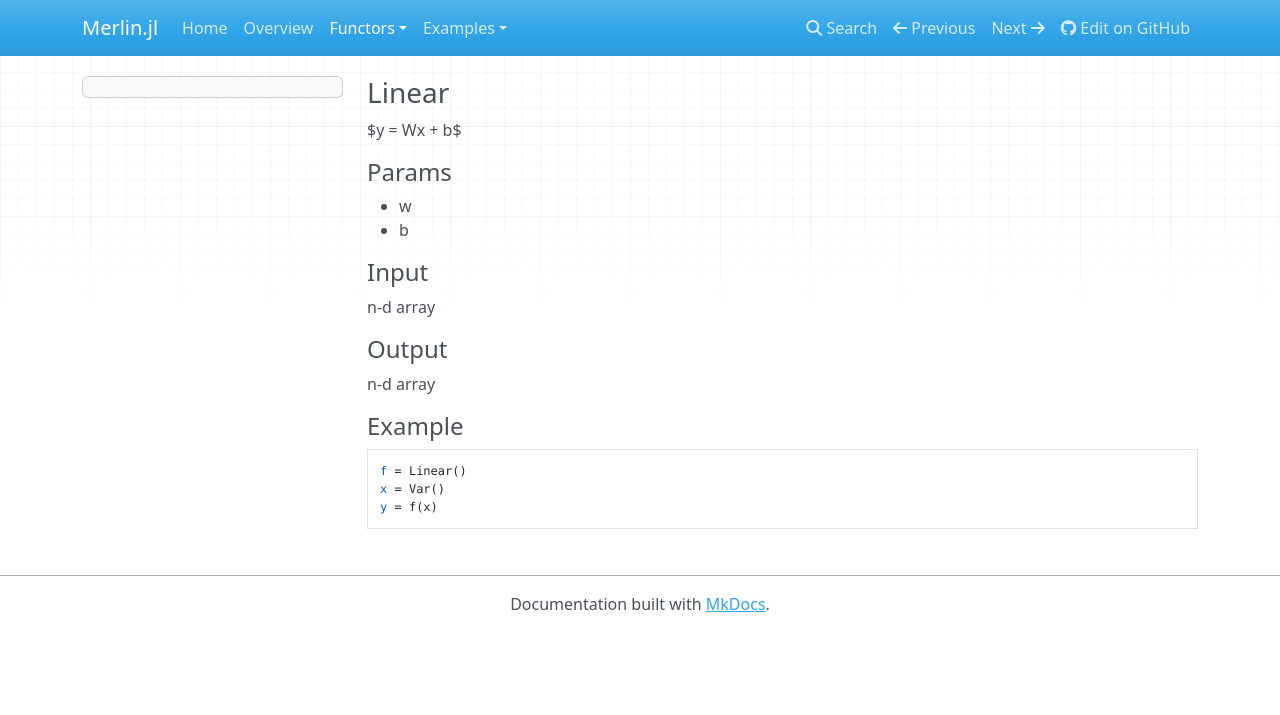
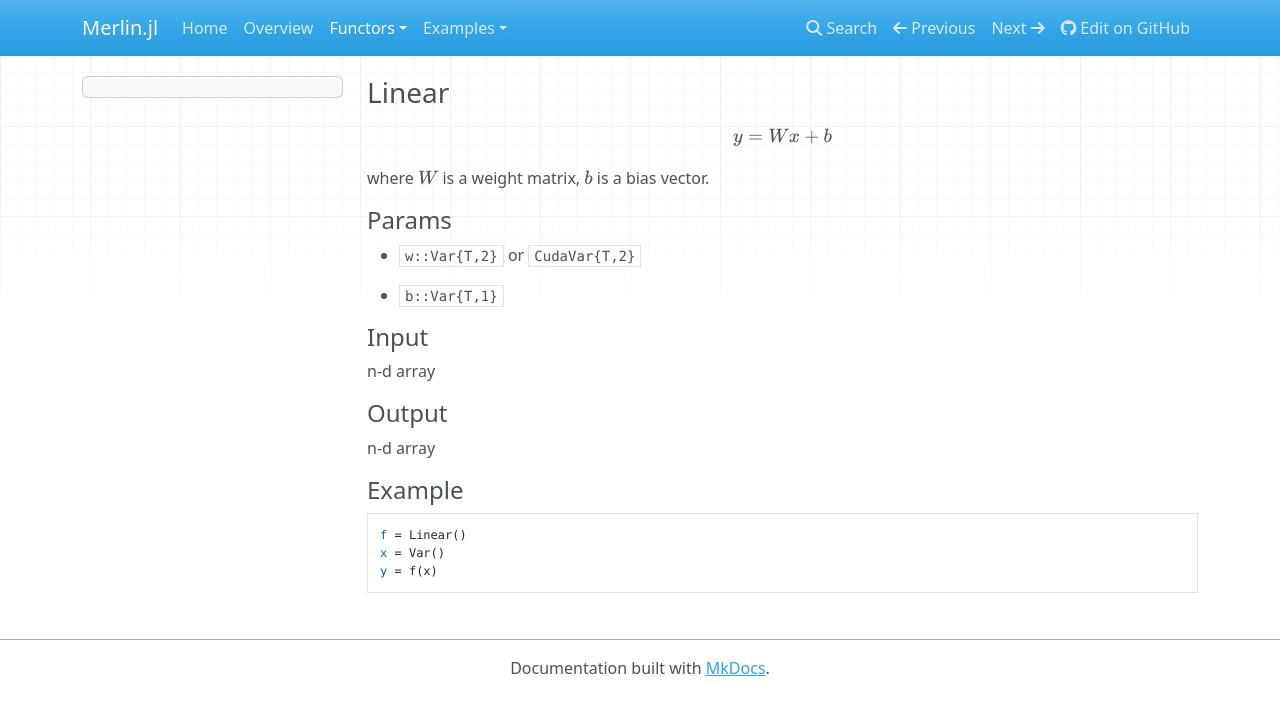
Before and after one commit to hshindo/Merlin.jl, an MkDocs documentation site: the page built from docs/functors/linear.md, in a window 1280 px wide. Shown: the top 715 px of the page. Built offline with MkDocs 1.6.1, drawn with Linux system fonts in a browser that asks for light colours; nearby versions of some CDN libraries; formulas are drawn with MathJax 3; old or Windows-style settings are respelled for this version of MkDocs.

Commit message:
Update docs

```diff
--- a/docs/functors/linear.md
+++ b/docs/functors/linear.md
@@ -1,9 +1,11 @@
 ### Linear
-$y = Wx + b$
+$$y = Wx + b$$
+where \(W\) is a weight matrix, \(b\) is a bias vector.
 
 #### Params
-- w
-- b
+- `w::Var{T,2}` or `CudaVar{T,2}`
+
+- `b::Var{T,1}`
 
 #### Input
 n-d array
--- a/mkdocs.yml
+++ b/mkdocs.yml
@@ -19,4 +19,12 @@ pages:
 - Examples:
   - POS-Tagging: 'examples/pos-tagging.md'
 
-markdown_extensions: [codehilite]
+extra_javascript:
+- http://cdn.mathjax.org/mathjax/latest/MathJax.js?config=TeX-AMS-MML_HTMLorMML
+
+markdown_extensions:
+- codehilite
+- mdx_math
+
+# Note: installation of mdx_math
+# pip install https://github.com/mitya57/python-markdown-math/archive/master.zip
```
Also changed, not shown: README.md (+1 -1 lines), docs/functors/crossentropy.md (+2 -3 lines).
